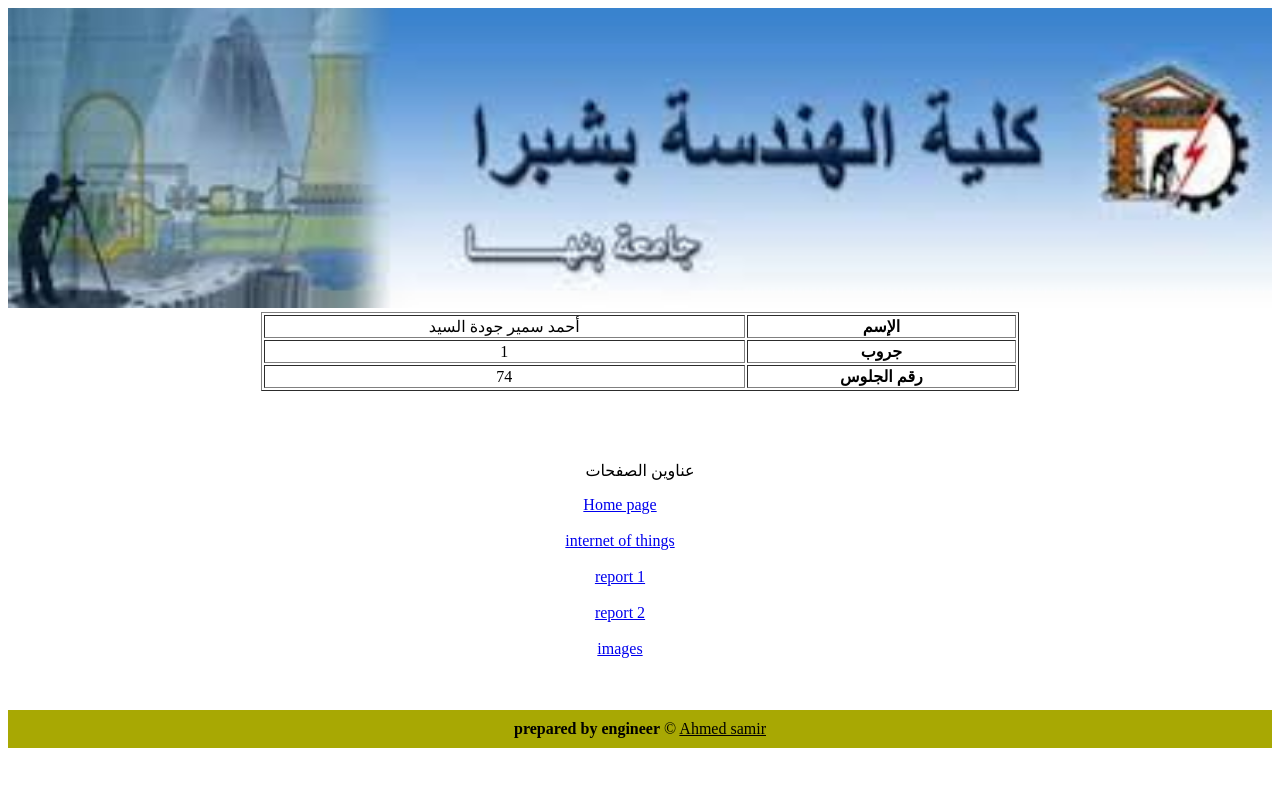
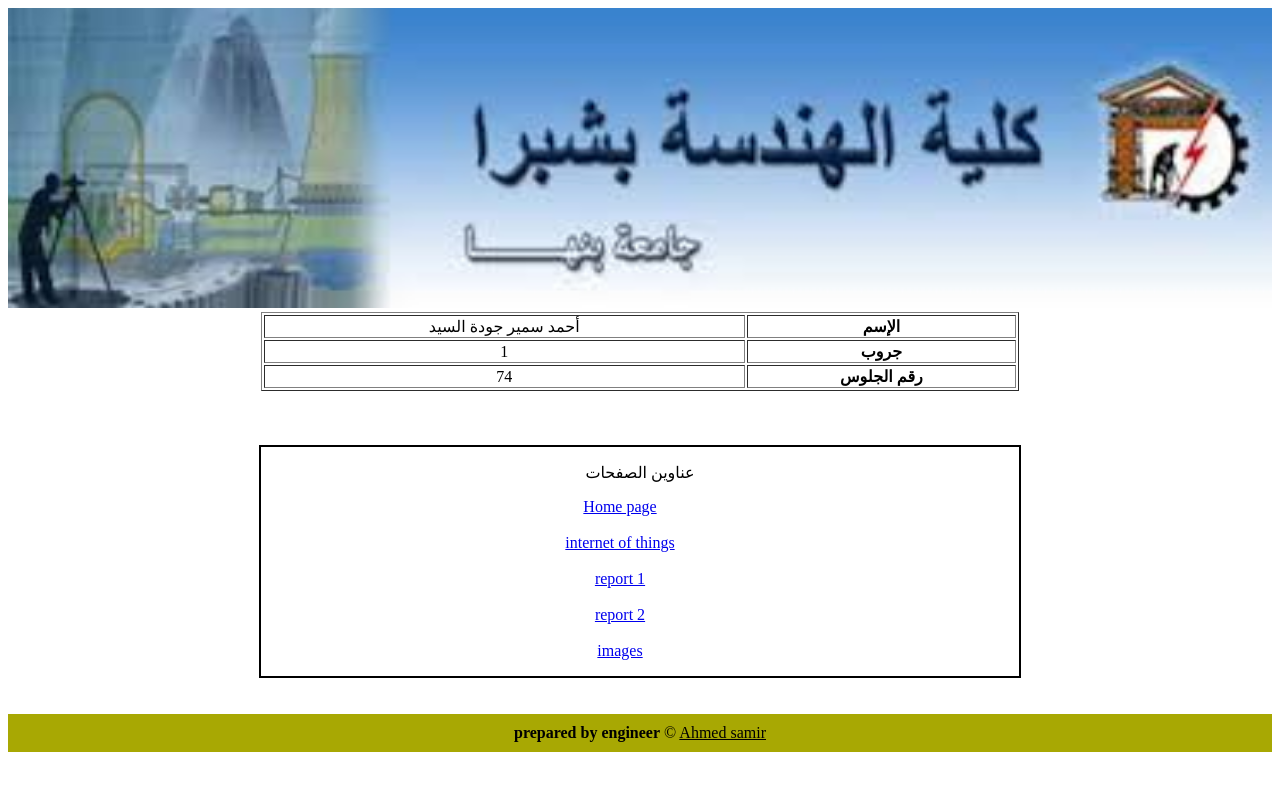
Before and after one commit to Ahmed-SR/first--complete--project, a plain HTML site: page index0.html in a window 1280 px wide. Drawn offline with Linux system fonts and the light colour scheme.

Commit message:
Update index0.html

```diff
--- a/index0.html
+++ b/index0.html
@@ -56,7 +56,7 @@
 
             </dl>
         </div> -->
-        <div id="header">
+        <div class="header">
             <dl>
                 <dt>عناوين الصفحات</dt>
                 <ol>
```
